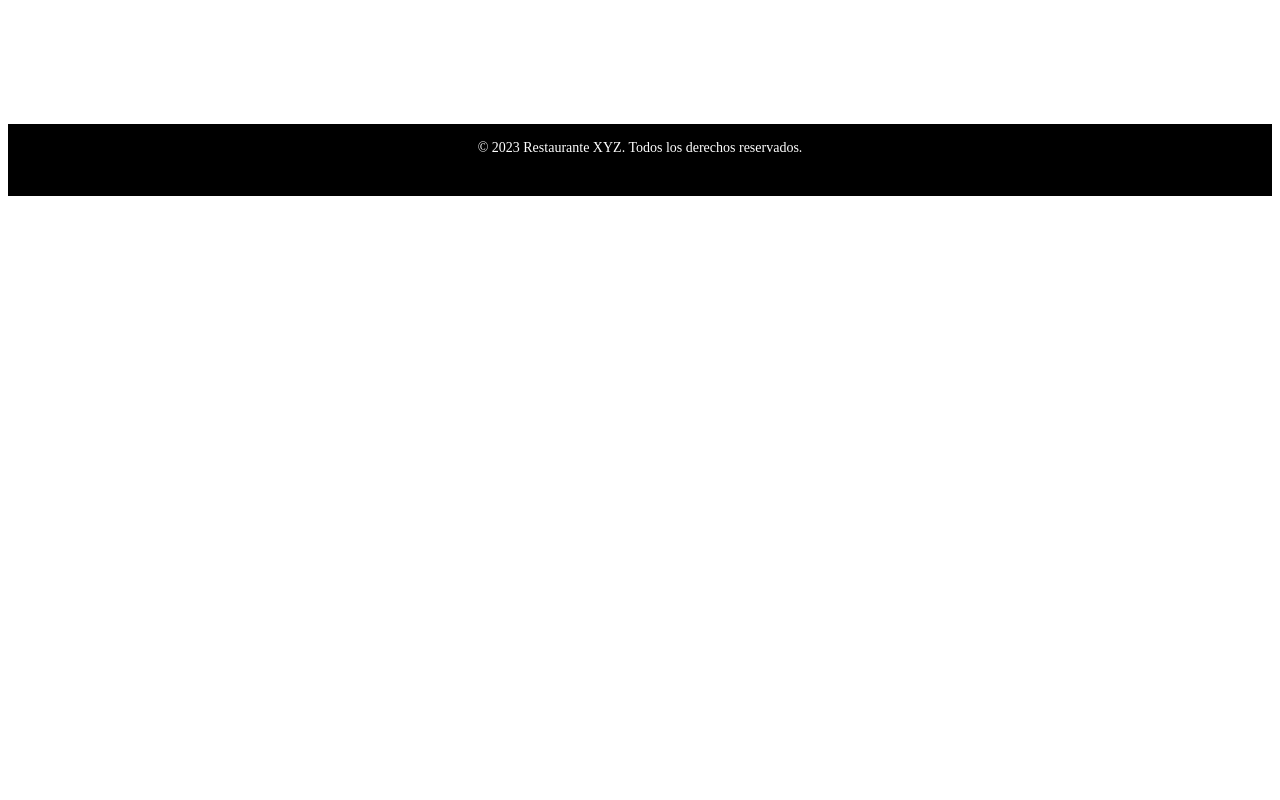
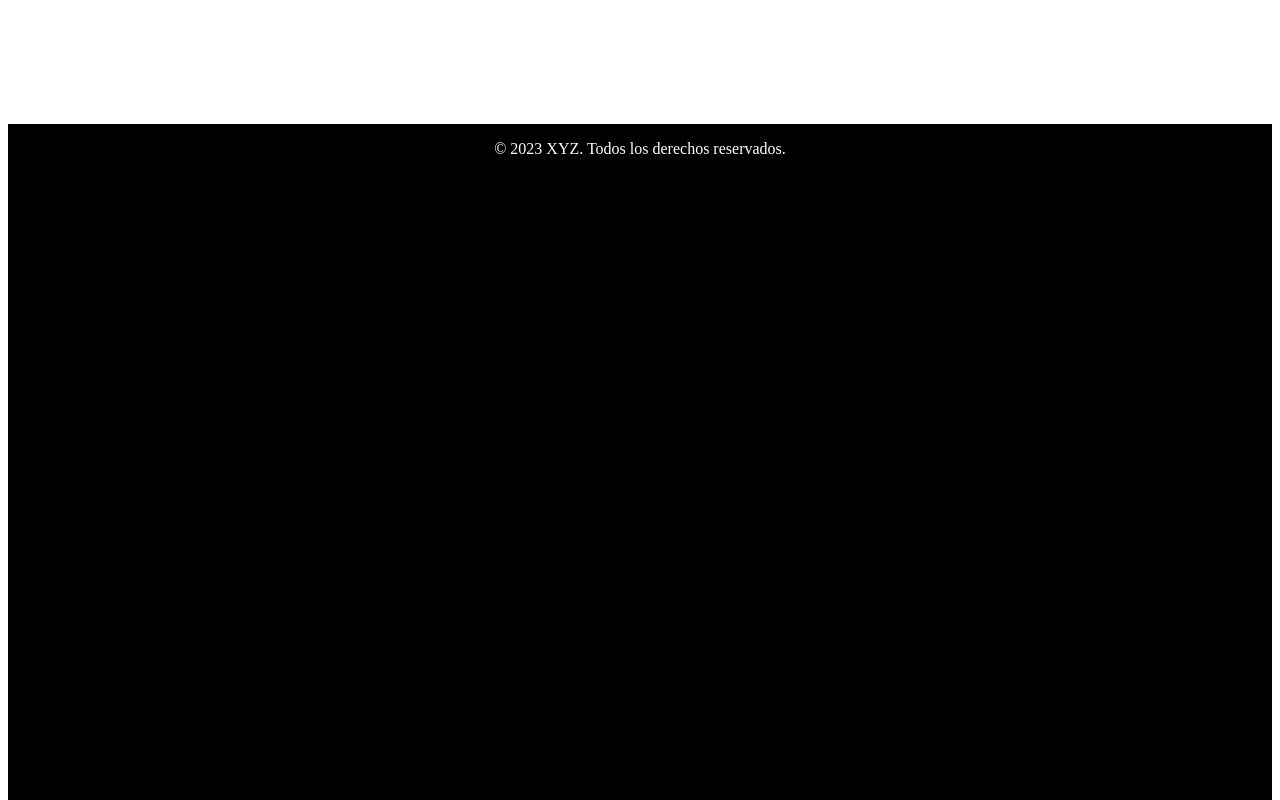
Before and after one commit to FolivaresR/Proyecto4UDD, a React (Vite) app: page /Reservations in a window 1280 px wide. Shown: the part 660-1460 px from the top of the page. Before the commit the page ends 856 px from the top, so only its background shows below. Built offline with nearby package versions, Linux system fonts and the light colour scheme.

Commit message:
problemas con el footer

```diff
--- a/src/components/footer.jsx
+++ b/src/components/footer.jsx
@@ -1,10 +1,11 @@
 import React from 'react';
-import './Footer.css';
 
 function Footer() {
 return (
-<footer>
-    <p>© 2023 Restaurante XYZ. Todos los derechos reservados.</p>
+<footer className="footer">
+    <div className="container">
+    <span className="text-muted">© 2023 XYZ. Todos los derechos reservados.</span>
+    </div>
 </footer>
 );
 }
```
